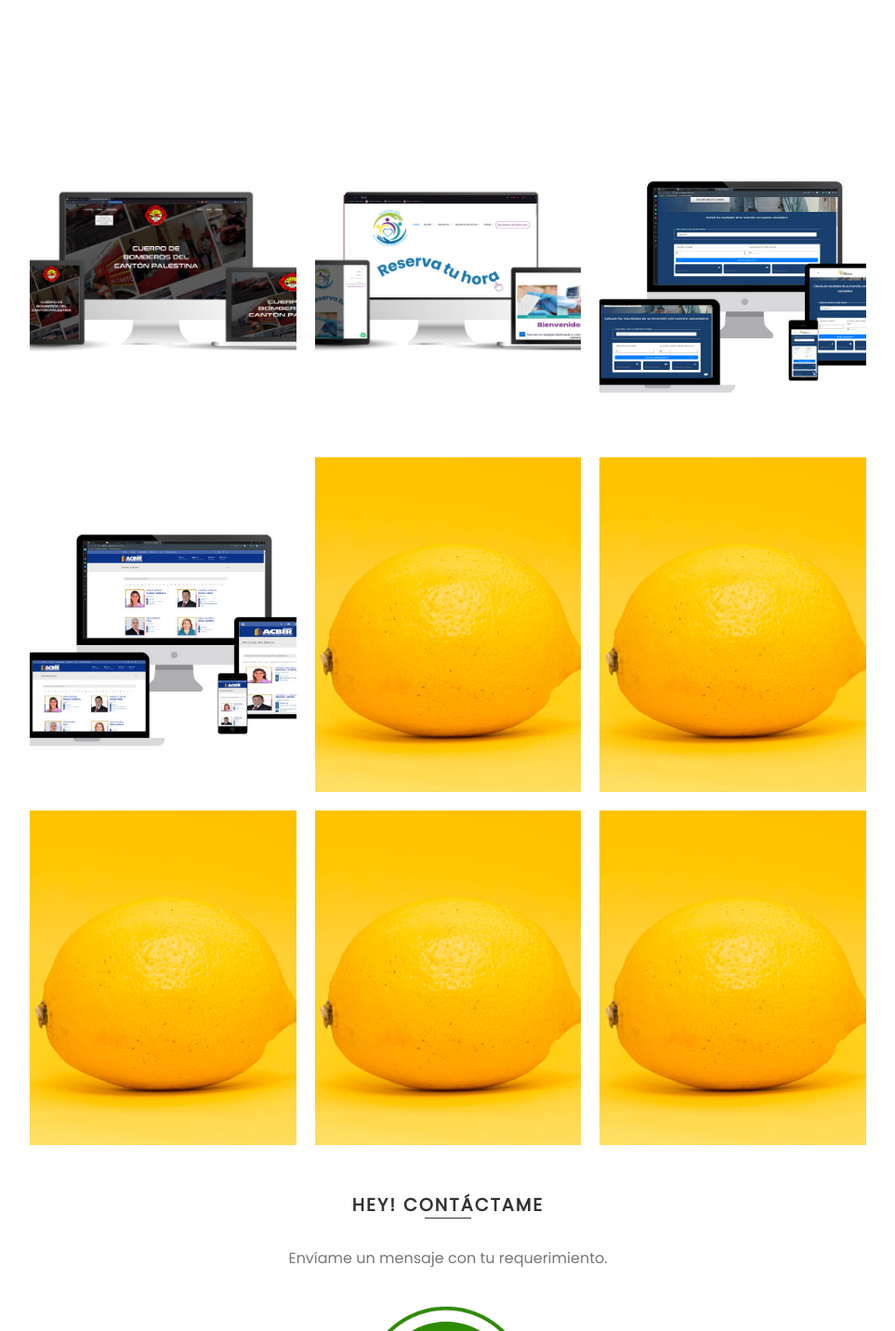
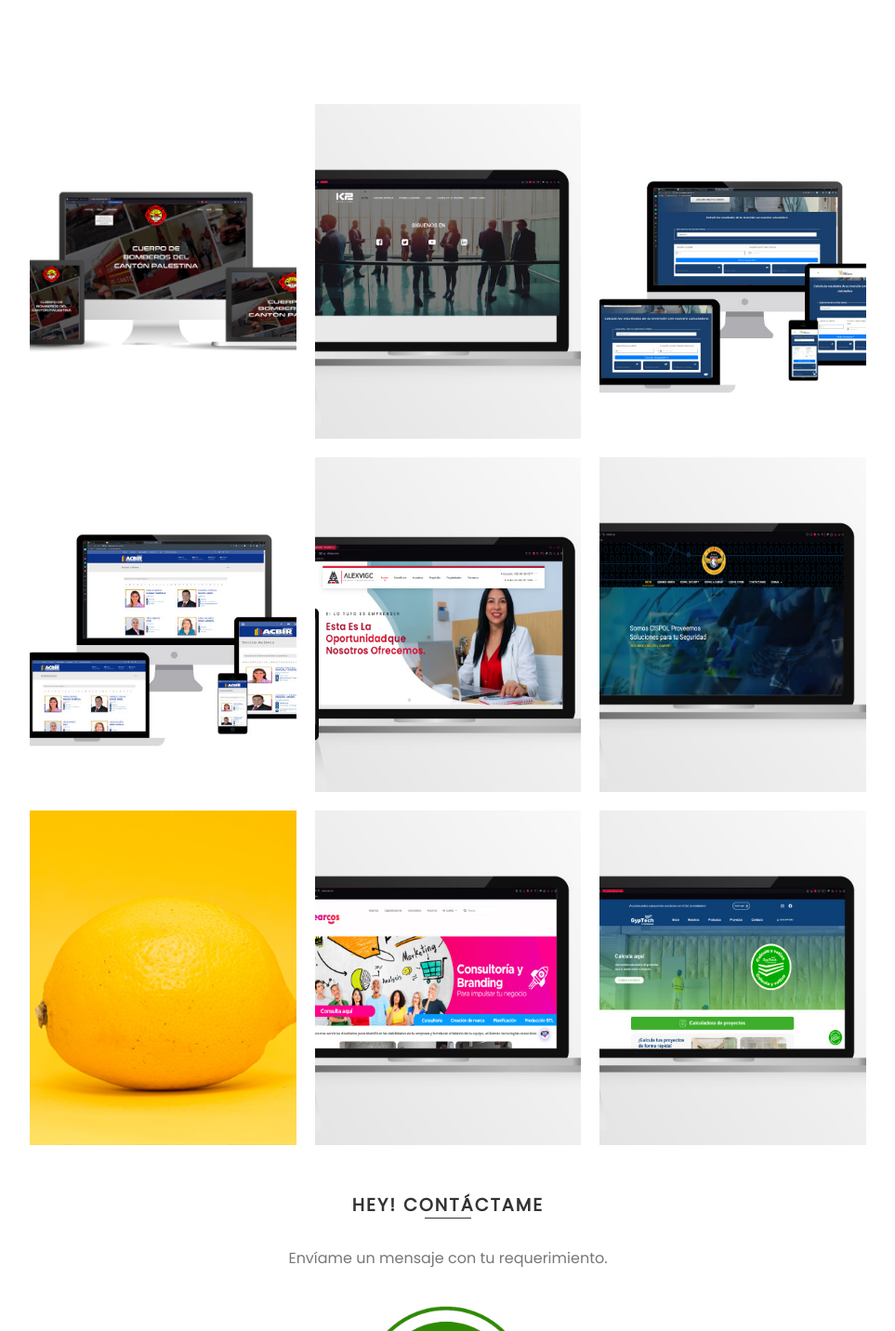
Before and after one commit to dany94xd/Web-personal, a plain HTML site: page index.html in a window 1280 px wide. Shown: the part 2802-4234 px from the top of the page at 93% size, without its empty margins (308-1271 px from the left). Drawn offline with Linux system fonts and the light colour scheme.

Commit message:
change portada

```diff
--- a/index.html
+++ b/index.html
@@ -174,7 +174,7 @@
 
                     <div class="workBx">
                         <div class="imgBx">
-                            <img src="img/newweb.png">
+                            <img src="img/k2sol.jpg">
                         </div>
                         <div class="textBx">
                             <h3><a style="color: #fff; text-decoration: none; " href="https://k2sol.co"
@@ -202,7 +202,7 @@
 
                     <div class="workBx">
                         <div class="imgBx">
-                            <img src="img/img9.jpg">
+                            <img src="img/alexvigc.jpg">
                         </div>
                         <div class="textBx">
                             <h3><a style="color: #fff; text-decoration: none; "
@@ -213,7 +213,7 @@
 
                      <div class="workBx">
                         <div class="imgBx">
-                            <img src="img/img9.jpg">
+                            <img src="img/CISPOL.jpg">
                         </div>
                         <div class="textBx">
                             <h3><a style="color: #fff; text-decoration: none; "
@@ -234,7 +234,7 @@
 
                        <div class="workBx">
                         <div class="imgBx">
-                            <img src="img/img9.jpg">
+                            <img src="img/crearcos.jpg">
                         </div>
                         <div class="textBx">
                             <h3><a style="color: #fff; text-decoration: none; "
@@ -244,7 +244,7 @@
 
                        <div class="workBx">
                         <div class="imgBx">
-                            <img src="img/img9.jpg">
+                            <img src="img/gytech.jpg">
                         </div>
                         <div class="textBx">
                             <h3><a style="color: #fff; text-decoration: none; "
```
